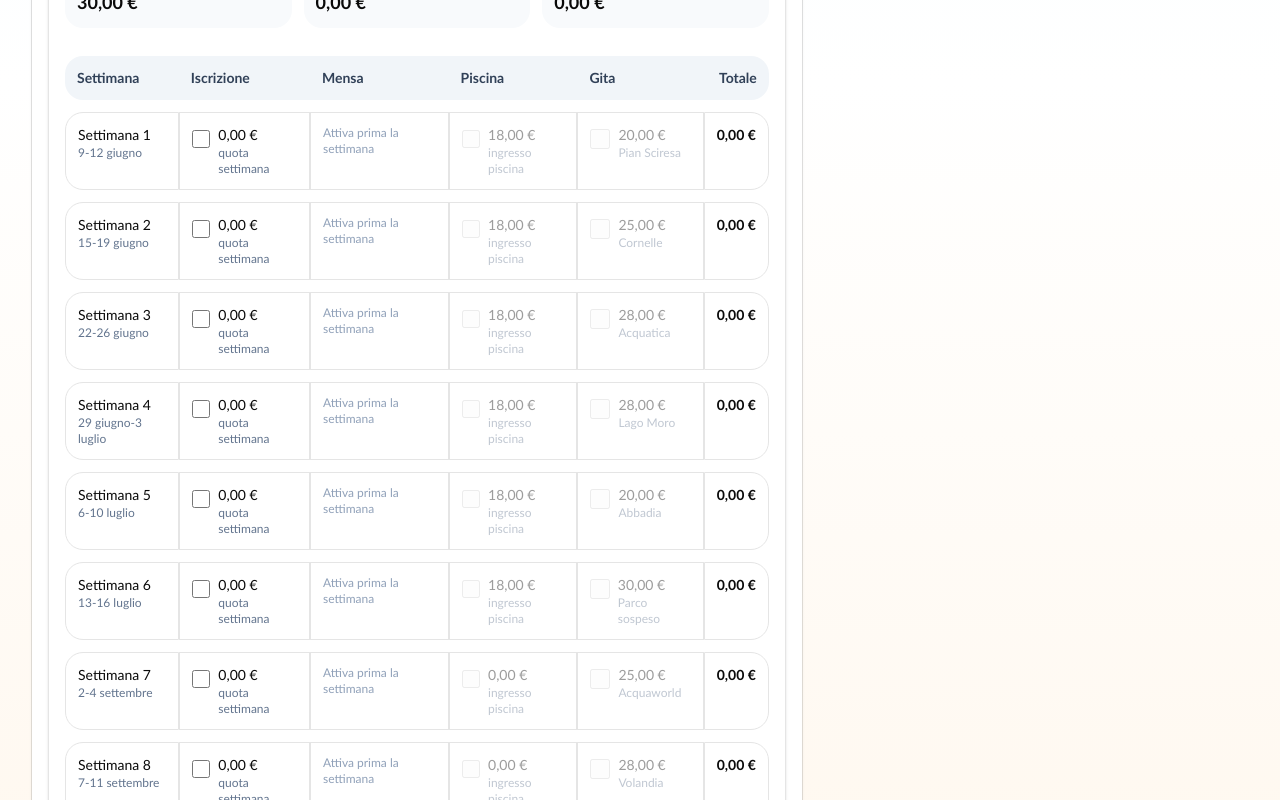
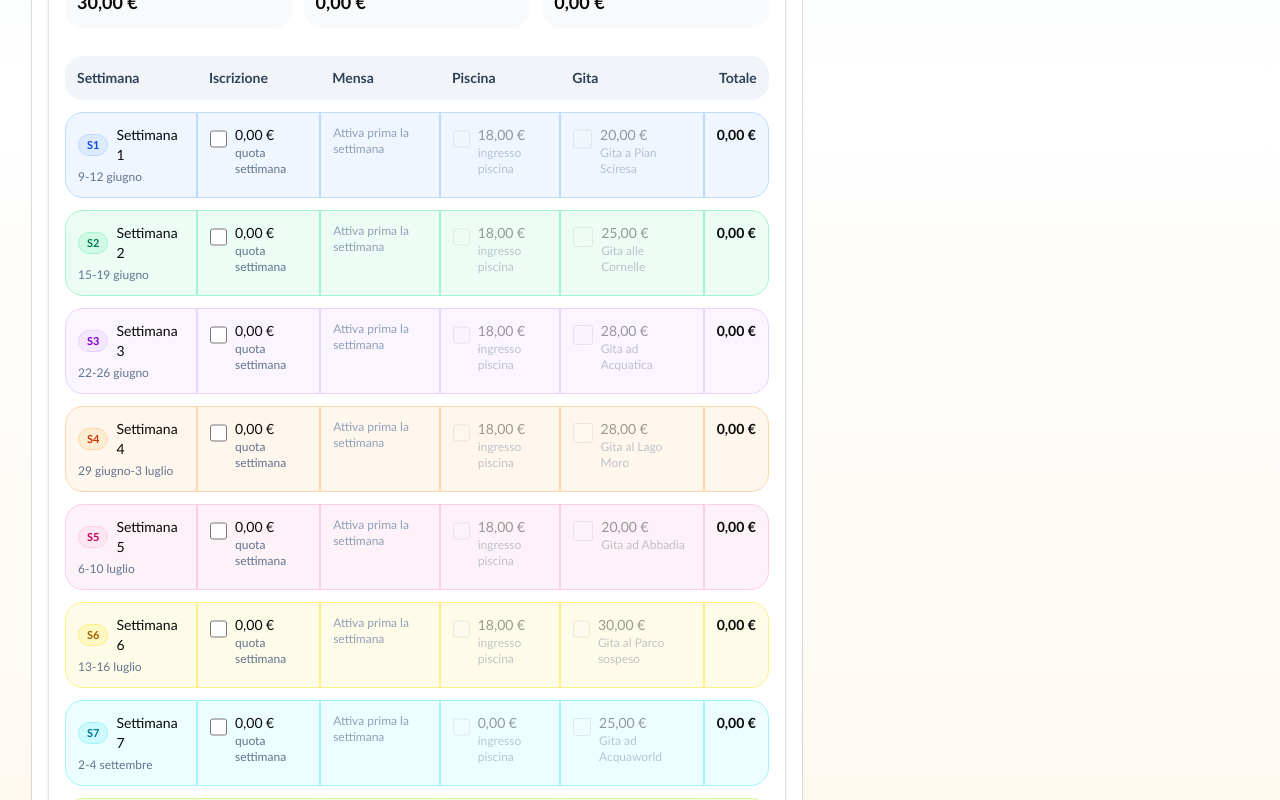
Before and after one commit to oratoriofrassati-sketch/preventivo-oratorio, a Next.js app: page / in a window 1280 px wide. Shown: the part 820-1620 px from the top of the page. Built offline with nearby package versions, Linux system fonts and the light colour scheme.

Commit message:
settimane sempre colorate e badge

```diff
--- a/app/page.tsx
+++ b/app/page.tsx
@@ -17,124 +17,139 @@ const WEEKS = [
   {
     id: 1,
     label: "Settimana 1",
+    shortBadge: "S1",
     period: "9-12 giugno",
     childBase: 15,
     childSecond: 10,
     childThirdPlus: 5,
     childPool: 18,
-    tripName: "Pian Sciresa",
+    tripName: "Gita a Pian Sciresa",
     childTrip: 20,
     animatorBase: 0,
     animatorPool: 10,
     animatorTrip: 10,
     lunchDays: ["Martedì 9 giugno", "Giovedì 11 giugno"],
     color: "bg-blue-50 border-blue-200",
+    badge: "bg-blue-100 text-blue-700 border-blue-200",
   },
   {
     id: 2,
     label: "Settimana 2",
+    shortBadge: "S2",
     period: "15-19 giugno",
     childBase: 15,
     childSecond: 10,
     childThirdPlus: 5,
     childPool: 18,
-    tripName: "Cornelle",
+    tripName: "Gita alle Cornelle",
     childTrip: 25,
     animatorBase: 0,
     animatorPool: 10,
     animatorTrip: 12.5,
     lunchDays: ["Lunedì 15 giugno", "Mercoledì 17 giugno", "Venerdì 19 giugno"],
     color: "bg-emerald-50 border-emerald-200",
+    badge: "bg-emerald-100 text-emerald-700 border-emerald-200",
   },
   {
     id: 3,
     label: "Settimana 3",
+    shortBadge: "S3",
     period: "22-26 giugno",
     childBase: 15,
     childSecond: 10,
     childThirdPlus: 5,
     childPool: 18,
-    tripName: "Acquatica",
+    tripName: "Gita ad Acquatica",
     childTrip: 28,
     animatorBase: 0,
     animatorPool: 10,
     animatorTrip: 14,
     lunchDays: ["Lunedì 22 giugno", "Mercoledì 24 giugno", "Venerdì 26 giugno"],
     color: "bg-purple-50 border-purple-200",
+    badge: "bg-purple-100 text-purple-700 border-purple-200",
   },
   {
     id: 4,
     label: "Settimana 4",
+    shortBadge: "S4",
     period: "29 giugno-3 luglio",
     childBase: 15,
     childSecond: 10,
     childThirdPlus: 5,
     childPool: 18,
-    tripName: "Lago Moro",
+    tripName: "Gita al Lago Moro",
     childTrip: 28,
     animatorBase: 0,
     animatorPool: 10,
     animatorTrip: 14,
     lunchDays: ["Lunedì 29 giugno", "Mercoledì 1 luglio", "Venerdì 3 luglio"],
     color: "bg-orange-50 border-orange-200",
+    badge: "bg-orange-100 text-orange-700 border-orange-200",
   },
   {
     id: 5,
     label: "Settimana 5",
+    shortBadge: "S5",
     period: "6-10 luglio",
     childBase: 15,
     childSecond: 10,
     childThirdPlus: 5,
     childPool: 18,
-    tripName: "Abbadia",
+    tripName: "Gita ad Abbadia",
     childTrip: 20,
     animatorBase: 0,
     animatorPool: 10,
     animatorTrip: 10,
     lunchDays: ["Lunedì 6 luglio", "Mercoledì 8 luglio", "Venerdì 10 luglio"],
     color: "bg-pink-50 border-pink-200",
+    badge: "bg-pink-100 text-pink-700 border-pink-200",
   },
   {
     id: 6,
     label: "Settimana 6",
+    shortBadge: "S6",
     period: "13-16 luglio",
     childBase: 15,
     childSecond: 10,
     childThirdPlus: 5,
     childPool: 18,
-    tripName: "Parco sospeso",
+    tripName: "Gita al Parco sospeso",
     childTrip: 30,
     animatorBase: 0,
     animatorPool: 10,
     animatorTrip: 15,
     lunchDays: ["Lunedì 13 luglio", "Mercoledì 15 luglio"],
     color: "bg-yellow-50 border-yellow-200",
+    badge: "bg-yellow-100 text-yellow-700 border-yellow-200",
   },
   {
     id: 7,
     label: "Settimana 7",
+    shortBadge: "S7",
     period: "2-4 settembre",
     childBase: 10,
     childSecond: 10,
     childThirdPlus: 10,
     childPool: 0,
-    tripName: "Acquaworld",
+    tripName: "Gita ad Acquaworld",
     childTrip: 25,
     animatorBase: 0,
     animatorPool: 10,
     animatorTrip: 12.5,
     lunchDays: ["Mercoledì 2 settembre", "Venerdì 4 settembre"],
     color: "bg-cyan-50 border-cyan-200",
+    badge: "bg-cyan-100 text-cyan-700 border-cyan-200",
   },
   {
     id: 8,
     label: "Settimana 8",
+    shortBadge: "S8",
     period: "7-11 settembre",
     childBase: 15,
     childSecond: 10,
     childThirdPlus: 5,
     childPool: 0,
-    tripName: "Volandia",
+    tripName: "Gita a Volandia",
     childTrip: 28,
     animatorBase: 0,
     animatorPool: 10,
@@ -146,6 +161,7 @@ const WEEKS = [
       "Venerdì 11 settembre",
     ],
     color: "bg-lime-50 border-lime-200",
+    badge: "bg-lime-100 text-lime-700 border-lime-200",
   },
 ] as const;
 
@@ -266,9 +282,7 @@ export default function App() {
 
       const globalChildPosition =
         r.role === "figlio"
-          ? rows
-              .slice(0, rowIndex + 1)
-              .filter((row) => row.role === "figlio").length
+          ? rows.slice(0, rowIndex + 1).filter((row) => row.role === "figlio").length
           : 0;
 
       return {
@@ -382,9 +396,7 @@ export default function App() {
           const extras: string[] = [];
 
           if (d.selectedLunchDays.length > 0) {
-            extras.push(
-              `mensa (${d.selectedLunchDays.join(", ")}) ${formatEuro(d.lunchAmount)}`
-            );
+            extras.push(`mensa (${d.selectedLunchDays.join(", ")}) ${formatEuro(d.lunchAmount)}`);
           }
 
           if (d.pool) {
@@ -392,7 +404,7 @@ export default function App() {
           }
 
           if (d.trip) {
-            extras.push(`gita ${d.w.tripName} ${formatEuro(d.tripAmount)}`);
+            extras.push(`${d.w.tripName} ${formatEuro(d.tripAmount)}`);
           }
 
           lines.push(
@@ -590,11 +602,16 @@ export default function App() {
                       {r.details.map((d) => (
                         <div
                           key={d.weekId}
-                          className={`rounded-2xl border p-3 ${d.enrolled ? d.w.color : "bg-white border-slate-200"}`}
+                          className={`rounded-2xl border p-3 ${d.w.color}`}
                         >
                           <div className="mb-2 flex items-center justify-between">
                             <div>
-                              <div className="font-semibold">{d.w.label}</div>
+                              <div className="mb-1 flex items-center gap-2">
+                                <span className={`rounded-full border px-2 py-0.5 text-[11px] font-bold ${d.w.badge}`}>
+                                  {d.w.shortBadge}
+                                </span>
+                                <div className="font-semibold">{d.w.label}</div>
+                              </div>
                               <div className="text-xs text-slate-500">{d.w.period}</div>
                             </div>
                             <div className="font-semibold">{formatEuro(d.total)}</div>
@@ -685,12 +702,17 @@ export default function App() {
                         <tbody>
                           {r.details.map((d) => (
                             <tr key={d.weekId} className="align-top">
-                              <td className={`rounded-l-2xl border px-3 py-3 ${d.enrolled ? d.w.color : "bg-white"}`}>
-                                <div className="font-medium">{d.w.label}</div>
+                              <td className={`rounded-l-2xl border px-3 py-3 ${d.w.color}`}>
+                                <div className="mb-1 flex items-center gap-2">
+                                  <span className={`rounded-full border px-2 py-0.5 text-[11px] font-bold ${d.w.badge}`}>
+                                    {d.w.shortBadge}
+                                  </span>
+                                  <div className="font-medium">{d.w.label}</div>
+                                </div>
                                 <div className="text-xs text-slate-500">{d.w.period}</div>
                               </td>
 
-                              <td className={`border px-3 py-3 ${d.enrolled ? d.w.color : "bg-white"}`}>
+                              <td className={`border px-3 py-3 ${d.w.color}`}>
                                 <label className="flex items-start gap-2">
                                   <input
                                     type="checkbox"
@@ -705,7 +727,7 @@ export default function App() {
                                 </label>
                               </td>
 
-                              <td className={`border px-3 py-3 ${d.enrolled ? d.w.color : "bg-white"}`}>
+                              <td className={`border px-3 py-3 ${d.w.color}`}>
                                 {d.enrolled ? (
                                   <div className="space-y-2">
                                     <div className="text-xs font-medium text-slate-600">
@@ -730,7 +752,7 @@ export default function App() {
                                 )}
                               </td>
 
-                              <td className={`border px-3 py-3 ${d.enrolled ? d.w.color : "bg-white"}`}>
+                              <td className={`border px-3 py-3 ${d.w.color}`}>
                                 <label className={`flex items-start gap-2 ${!d.enrolled ? "opacity-40" : ""}`}>
                                   <input
                                     type="checkbox"
@@ -748,7 +770,7 @@ export default function App() {
                                 </label>
                               </td>
 
-                              <td className={`border px-3 py-3 ${d.enrolled ? d.w.color : "bg-white"}`}>
+                              <td className={`border px-3 py-3 ${d.w.color}`}>
                                 <label className={`flex items-start gap-2 ${!d.enrolled ? "opacity-40" : ""}`}>
                                   <input
                                     type="checkbox"
@@ -766,7 +788,7 @@ export default function App() {
                                 </label>
                               </td>
 
-                              <td className={`rounded-r-2xl border px-3 py-3 text-right font-semibold ${d.enrolled ? d.w.color : "bg-white"}`}>
+                              <td className={`rounded-r-2xl border px-3 py-3 text-right font-semibold ${d.w.color}`}>
                                 {formatEuro(d.total)}
                               </td>
                             </tr>
```
